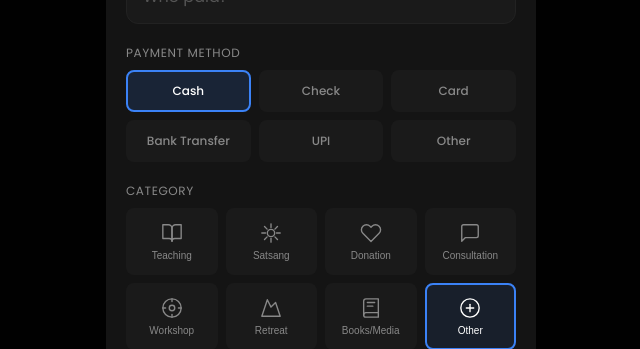
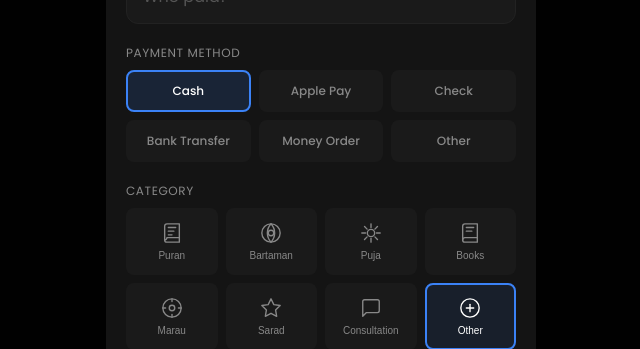
Before and after one commit to Unwindmeinstead/Namaste, a React (Vite) app: page / in a window 1280 px wide. Both pictures are taken after a click on the button "Add Transaction". Shown: the part 451-800 px from the top of the page, without its empty margins (319-959 px from the left). Built offline with nearby package versions, Linux system fonts and the light colour scheme.

Commit message:
Update categories and payment methods: Add Puran, Bartaman, Puja, Marau, Sarad; Update payment methods to Cash, Apple Pay, Check, Bank Transfer, Money Order, Other

```diff
--- a/src/components/AddModal.jsx
+++ b/src/components/AddModal.jsx
@@ -6,7 +6,7 @@ import { t } from '../utils/translations'
 import { formatCurrency, formatDate } from '../utils/format'
 import { calculateMiles, calculateMileageExpense, DEFAULT_HOME_ADDRESS } from '../utils/mileage'
 
-const PAYMENT_METHODS = ['cash', 'check', 'card', 'bankTransfer', 'upi', 'otherPayment']
+const PAYMENT_METHODS = ['cash', 'applePay', 'check', 'bankTransfer', 'moneyOrder', 'otherPayment']
 
 // Car icon for mileage
 const CarIcon = ({ className }) => (
--- a/src/components/CategoryIcons.jsx
+++ b/src/components/CategoryIcons.jsx
@@ -1,13 +1,24 @@
 // Clean, minimal SVG category icons
 
-export const TeachingIcon = ({ className }) => (
+export const PuranIcon = ({ className }) => (
   <svg className={className} viewBox="0 0 24 24" fill="none" stroke="currentColor" strokeWidth="1.5" strokeLinecap="round" strokeLinejoin="round">
-    <path d="M2 3h6a4 4 0 014 4v14a3 3 0 00-3-3H2z"/>
-    <path d="M22 3h-6a4 4 0 00-4 4v14a3 3 0 013-3h7z"/>
+    <path d="M4 19.5A2.5 2.5 0 006.5 17H20"/>
+    <path d="M6.5 2H20v20H6.5A2.5 2.5 0 014 19.5v-15A2.5 2.5 0 016.5 2z"/>
+    <line x1="8" y1="6" x2="16" y2="6"/>
+    <line x1="8" y1="10" x2="14" y2="10"/>
+    <line x1="8" y1="14" x2="12" y2="14"/>
   </svg>
 )
 
-export const SatsangIcon = ({ className }) => (
+export const BartamanIcon = ({ className }) => (
+  <svg className={className} viewBox="0 0 24 24" fill="none" stroke="currentColor" strokeWidth="1.5" strokeLinecap="round" strokeLinejoin="round">
+    <circle cx="12" cy="12" r="10"/>
+    <path d="M12 2a15.3 15.3 0 014 10 15.3 15.3 0 01-4 10 15.3 15.3 0 01-4-10 15.3 15.3 0 014-10z"/>
+    <circle cx="12" cy="12" r="3"/>
+  </svg>
+)
+
+export const PujaIcon = ({ className }) => (
   <svg className={className} viewBox="0 0 24 24" fill="none" stroke="currentColor" strokeWidth="1.5" strokeLinecap="round" strokeLinejoin="round">
     <path d="M12 2L12 6"/>
     <path d="M12 18L12 22"/>
@@ -21,19 +32,13 @@ export const SatsangIcon = ({ className }) => (
   </svg>
 )
 
-export const DonationIcon = ({ className }) => (
-  <svg className={className} viewBox="0 0 24 24" fill="none" stroke="currentColor" strokeWidth="1.5" strokeLinecap="round" strokeLinejoin="round">
-    <path d="M20.84 4.61a5.5 5.5 0 00-7.78 0L12 5.67l-1.06-1.06a5.5 5.5 0 00-7.78 7.78l1.06 1.06L12 21.23l7.78-7.78 1.06-1.06a5.5 5.5 0 000-7.78z"/>
-  </svg>
-)
-
 export const ConsultationIcon = ({ className }) => (
   <svg className={className} viewBox="0 0 24 24" fill="none" stroke="currentColor" strokeWidth="1.5" strokeLinecap="round" strokeLinejoin="round">
     <path d="M21 15a2 2 0 01-2 2H7l-4 4V5a2 2 0 012-2h14a2 2 0 012 2z"/>
   </svg>
 )
 
-export const WorkshopIcon = ({ className }) => (
+export const MarauIcon = ({ className }) => (
   <svg className={className} viewBox="0 0 24 24" fill="none" stroke="currentColor" strokeWidth="1.5" strokeLinecap="round" strokeLinejoin="round">
     <circle cx="12" cy="12" r="10"/>
     <circle cx="12" cy="12" r="3"/>
@@ -44,9 +49,9 @@ export const WorkshopIcon = ({ className }) => (
   </svg>
 )
 
-export const RetreatIcon = ({ className }) => (
+export const SaradIcon = ({ className }) => (
   <svg className={className} viewBox="0 0 24 24" fill="none" stroke="currentColor" strokeWidth="1.5" strokeLinecap="round" strokeLinejoin="round">
-    <path d="M8 3l4 8 5-5 5 15H2L8 3z"/>
+    <path d="M12 2L15.09 8.26L22 9.27L17 14.14L18.18 21.02L12 17.77L5.82 21.02L7 14.14L2 9.27L8.91 8.26L12 2z"/>
   </svg>
 )
 
@@ -128,13 +133,13 @@ export const OtherExpenseIcon = ({ className }) => (
 
 // Icon map for easy lookup
 export const CATEGORY_ICONS = {
-  teaching: TeachingIcon,
-  satsang: SatsangIcon,
-  donation: DonationIcon,
+  puran: PuranIcon,
+  bartaman: BartamanIcon,
+  puja: PujaIcon,
+  books: BooksIcon,
+  marau: MarauIcon,
+  sarad: SaradIcon,
   consultation: ConsultationIcon,
-  workshop: WorkshopIcon,
-  retreat: RetreatIcon,
-  books: BooksIcon,
   other: OtherIncomeIcon,
   travel: TravelIcon,
   supplies: SuppliesIcon,
--- a/src/components/EditModal.jsx
+++ b/src/components/EditModal.jsx
@@ -5,7 +5,7 @@ import { getCategoryIcon } from './CategoryIcons'
 import { t } from '../utils/translations'
 import { formatCurrency, formatDate } from '../utils/format'
 
-const PAYMENT_METHODS = ['cash', 'check', 'card', 'bankTransfer', 'upi', 'otherPayment']
+const PAYMENT_METHODS = ['cash', 'applePay', 'check', 'bankTransfer', 'moneyOrder', 'otherPayment']
 
 export function EditModal({ isOpen, entry, onClose, onSave, onDelete, settings, entries = [] }) {
   const [type, setType] = useState('income')
--- a/src/utils/categories.js
+++ b/src/utils/categories.js
@@ -1,11 +1,11 @@
 export const INCOME_CATEGORIES = [
-  { id: 'teaching', name: 'Teaching', nameHi: 'शिक्षण', nameNe: 'शिक्षण', icon: '📚', color: '#3b82f6' },
-  { id: 'satsang', name: 'Satsang', nameHi: 'सत्संग', nameNe: 'सत्संग', icon: '🙏', color: '#8b5cf6' },
-  { id: 'donation', name: 'Donation', nameHi: 'दान', nameNe: 'दान', icon: '💝', color: '#ec4899' },
-  { id: 'consultation', name: 'Consultation', nameHi: 'परामर्श', nameNe: 'परामर्श', icon: '💬', color: '#14b8a6' },
-  { id: 'workshop', name: 'Workshop', nameHi: 'कार्यशाला', nameNe: 'कार्यशाला', icon: '🎯', color: '#f59e0b' },
-  { id: 'retreat', name: 'Retreat', nameHi: 'रिट्रीट', nameNe: 'रिट्रिट', icon: '🏔️', color: '#10b981' },
-  { id: 'books', name: 'Books/Media', nameHi: 'पुस्तकें/मीडिया', nameNe: 'पुस्तक/मिडिया', icon: '📖', color: '#6366f1' },
+  { id: 'puran', name: 'Puran', nameHi: 'पुराण', nameNe: 'पुराण', icon: '📜', color: '#3b82f6' },
+  { id: 'bartaman', name: 'Bartaman', nameHi: 'बर्तमान', nameNe: 'बर्तमान', icon: '🕉️', color: '#8b5cf6' },
+  { id: 'puja', name: 'Puja', nameHi: 'पूजा', nameNe: 'पूजा', icon: '🙏', color: '#ec4899' },
+  { id: 'books', name: 'Books', nameHi: 'पुस्तकें', nameNe: 'पुस्तक', icon: '📖', color: '#14b8a6' },
+  { id: 'marau', name: 'Marau', nameHi: 'मराउ', nameNe: 'मराउ', icon: '🎯', color: '#f59e0b' },
+  { id: 'sarad', name: 'Sarad', nameHi: 'सरद', nameNe: 'सरद', icon: '🌟', color: '#10b981' },
+  { id: 'consultation', name: 'Consultation', nameHi: 'परामर्श', nameNe: 'परामर्श', icon: '💬', color: '#6366f1' },
   { id: 'other', name: 'Other', nameHi: 'अन्य', nameNe: 'अन्य', icon: '💰', color: '#64748b' }
 ]
 
--- a/src/utils/translations.js
+++ b/src/utils/translations.js
@@ -46,10 +46,10 @@ export const translations = {
     payerNamePlaceholder: 'कसले भुक्तानी गर्यो?',
     paymentMethod: 'भुक्तानी विधि',
     cash: 'नगद',
+    applePay: 'Apple Pay',
     check: 'चेक',
-    card: 'कार्ड',
     bankTransfer: 'बैंक ट्रान्सफर',
-    upi: 'UPI',
+    moneyOrder: 'मनी अर्डर',
     otherPayment: 'अन्य',
     paidBy: 'भुक्तानीकर्ता',
     via: 'मार्फत',
@@ -333,10 +333,10 @@ export const translations = {
     payerNamePlaceholder: 'Who paid?',
     paymentMethod: 'Payment Method',
     cash: 'Cash',
+    applePay: 'Apple Pay',
     check: 'Check',
-    card: 'Card',
     bankTransfer: 'Bank Transfer',
-    upi: 'UPI',
+    moneyOrder: 'Money Order',
     otherPayment: 'Other',
     paidBy: 'Paid by',
     via: 'via',
@@ -620,10 +620,10 @@ export const translations = {
     payerNamePlaceholder: 'किसने भुगतान किया?',
     paymentMethod: 'भुगतान का तरीका',
     cash: 'नकद',
+    applePay: 'Apple Pay',
     check: 'चेक',
-    card: 'कार्ड',
     bankTransfer: 'बैंक ट्रांसफर',
-    upi: 'UPI',
+    moneyOrder: 'मनी ऑर्डर',
     otherPayment: 'अन्य',
     paidBy: 'भुगतानकर्ता',
     via: 'द्वारा',
```
